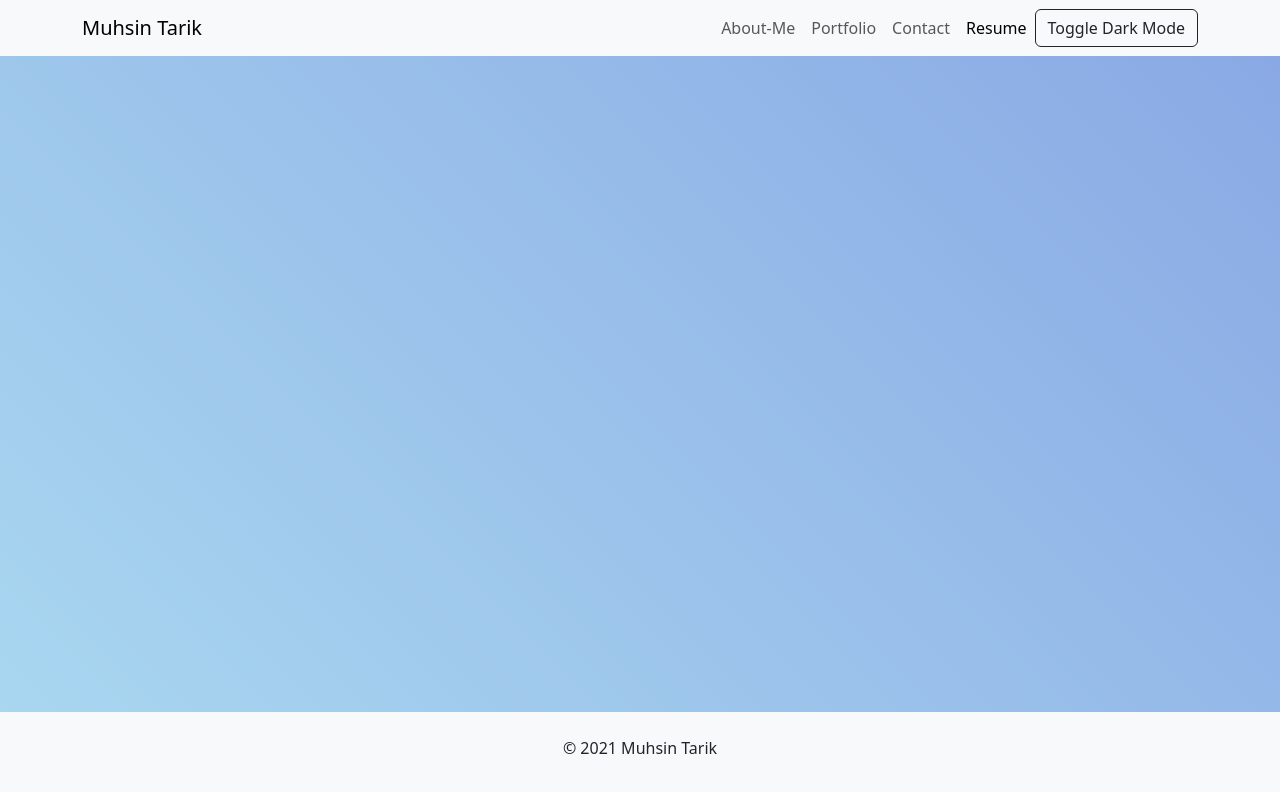
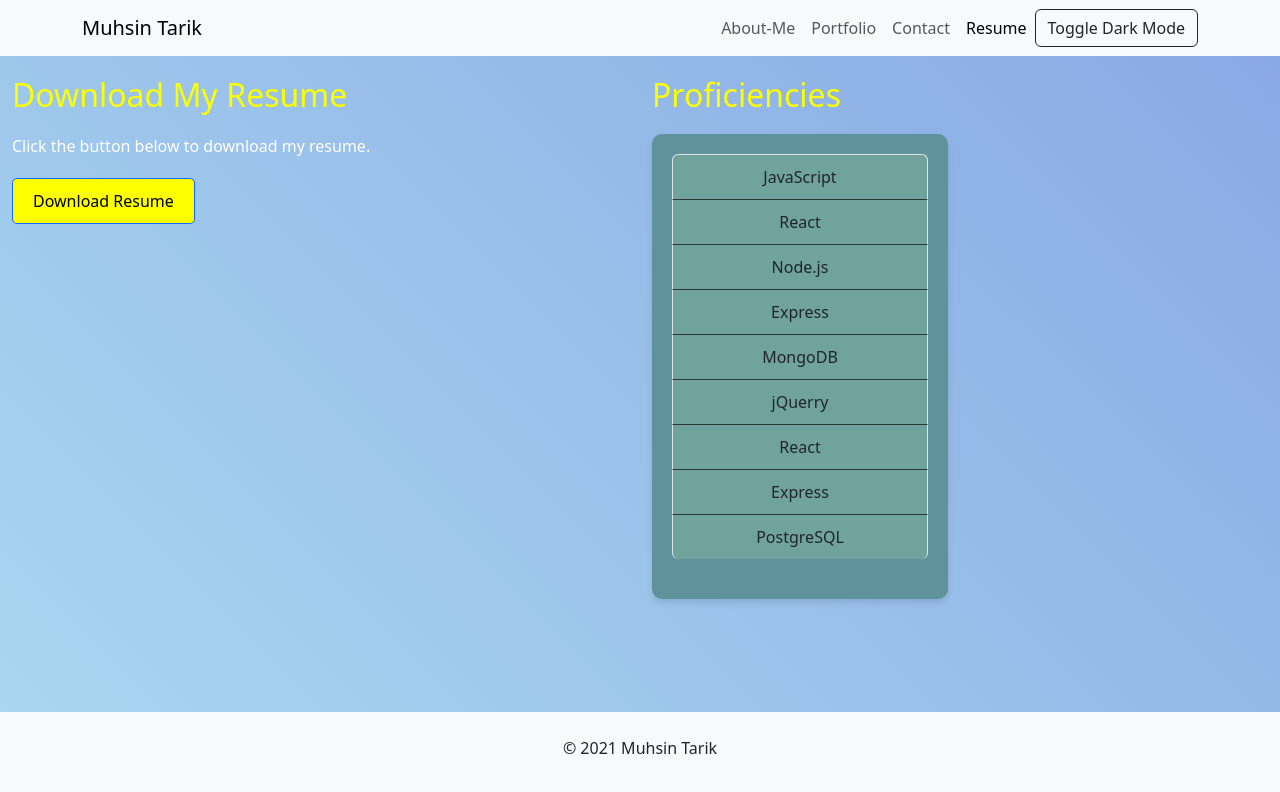
Before and after one commit to tarikorg/React_Portfolio, a React (Vite) app in the folder react_portfolio/: page /resume in a window 1280 px wide. Shown: the top 792 px of the page. Built offline with nearby package versions, Linux system fonts and the light colour scheme.

Commit message:
commit resume added

```diff
--- a/react_portfolio/src/App.jsx
+++ b/react_portfolio/src/App.jsx
@@ -4,6 +4,7 @@ import React from 'react'
 import AboutMe from './Pages/About-Me'
 import Portfolio from './Pages/Portfolio'
 import Contact from './Pages/Contact'
+import Resume from './Pages/Resume'
 
 
 import Header from './Components/Header'
@@ -21,7 +22,7 @@ function App() {
           <Route path="/" element={<AboutMe />} />
           <Route path="/portfolio" element={<Portfolio />} />
           <Route path="/contact" element={<Contact />} />
-
+          <Route path="/resume" element={<Resume />} />
 
         </Routes>
       </main>
--- /dev/null
+++ b/react_portfolio/src/Pages/Resume/index.jsx
@@ -0,0 +1,40 @@
+import React from 'react';
+import { Container, Row, Col, ListGroup, ListGroupItem, Button } from 'react-bootstrap';
+import './resume.scss';
+
+import resume from '../../assets/MUHSIN_TARIK.pdf'
+const Resume = () => {
+    return (
+
+        <Container fluid className="resume-container">
+            <Row>
+                <Col xs={12} md={6} >
+                    <h2>Download My Resume</h2>
+                    <p>Click the button below to download my resume.</p>
+                    <Button variant="outline-primary" className="btn" as="a" href={resume} download>
+                        Download Resume
+                    </Button>
+                </Col>
+                <Col xs={12} md={3}>
+                    <h2>Proficiencies</h2>
+                    <div className='proficiency-list text-center'>
+                        <ListGroup>
+                            <ListGroupItem>JavaScript</ListGroupItem>
+                            <ListGroupItem>React</ListGroupItem>
+                            <ListGroupItem>Node.js</ListGroupItem>
+                            <ListGroupItem>Express</ListGroupItem>
+                            <ListGroupItem>MongoDB</ListGroupItem>
+                            <ListGroupItem>jQuerry</ListGroupItem>
+                            <ListGroupItem>React</ListGroupItem>
+                            <ListGroupItem>Express</ListGroupItem>
+                            <ListGroupItem>PostgreSQL</ListGroupItem>
+                            {/* Add more ListGroupItems as needed */}
+                        </ListGroup>
+                    </div>
+                </Col>
+            </Row>
+        </Container>
+    );
+};
+
+export default Resume;
--- /dev/null
+++ b/react_portfolio/src/Pages/Resume/resume.scss
@@ -0,0 +1,66 @@
+.resume-container {
+
+    flex-direction: column;
+    align-items: center;
+    justify-content: center;
+    padding: 20px;
+
+    color: #ffffff;
+
+    h2 {
+        color: #fbff00;
+        margin-bottom: 20px;
+    }
+
+    p {
+        margin-bottom: 20px;
+    }
+
+    .download-section {
+        margin-bottom: 40px;
+    }
+
+    .btn {
+        padding: 10px 20px;
+        font-size: 16px;
+        border-radius: 5px;
+        transition: background-color 0.3s ease;
+        background-color: #fbff00;
+        color: black;
+
+        &:hover {
+            background-color: #65692a;
+        }
+    }
+
+    .proficiency-list {
+        width: 100%;
+        max-width: 500px;
+        margin-top: 20px;
+        padding: 20px;
+
+        background-color: #5f929b;
+        border-radius: 10px;
+        box-shadow: 0 4px 6px rgba(0, 0, 0, 0.1);
+
+        .list-group {
+            width: 100%;
+            margin-bottom: 20px;
+
+            .list-group-item {
+                padding: 10px 0;
+                background-color: #6fa39c;
+                border-bottom: 1px solid #2d3534;
+
+                &:last-child {
+                    border-bottom: none;
+                }
+
+                word-wrap: break-word;
+                max-width: 100%;
+                overflow-wrap: break-word;
+                hyphens: auto;
+            }
+        }
+    }
+}
```
Also changed, not shown: 1 other file (tests, documents, lock files or other folders).
